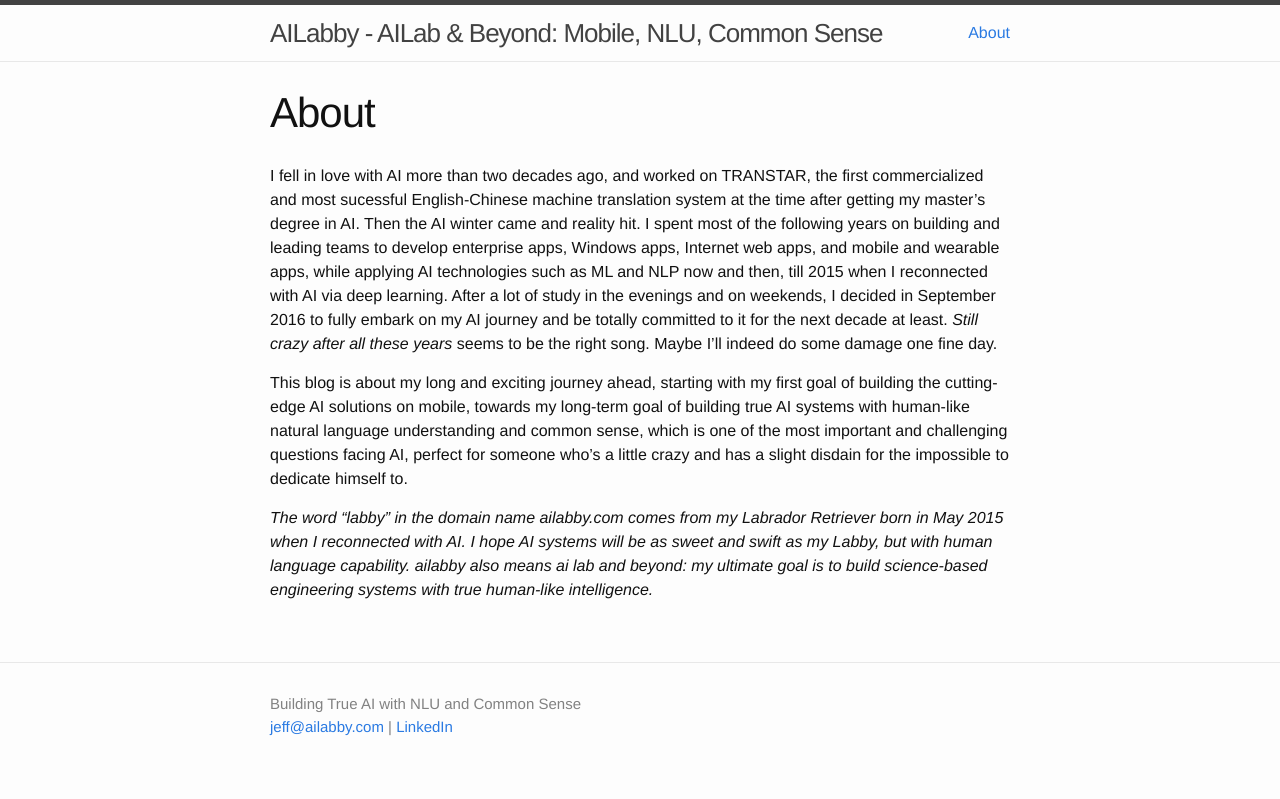
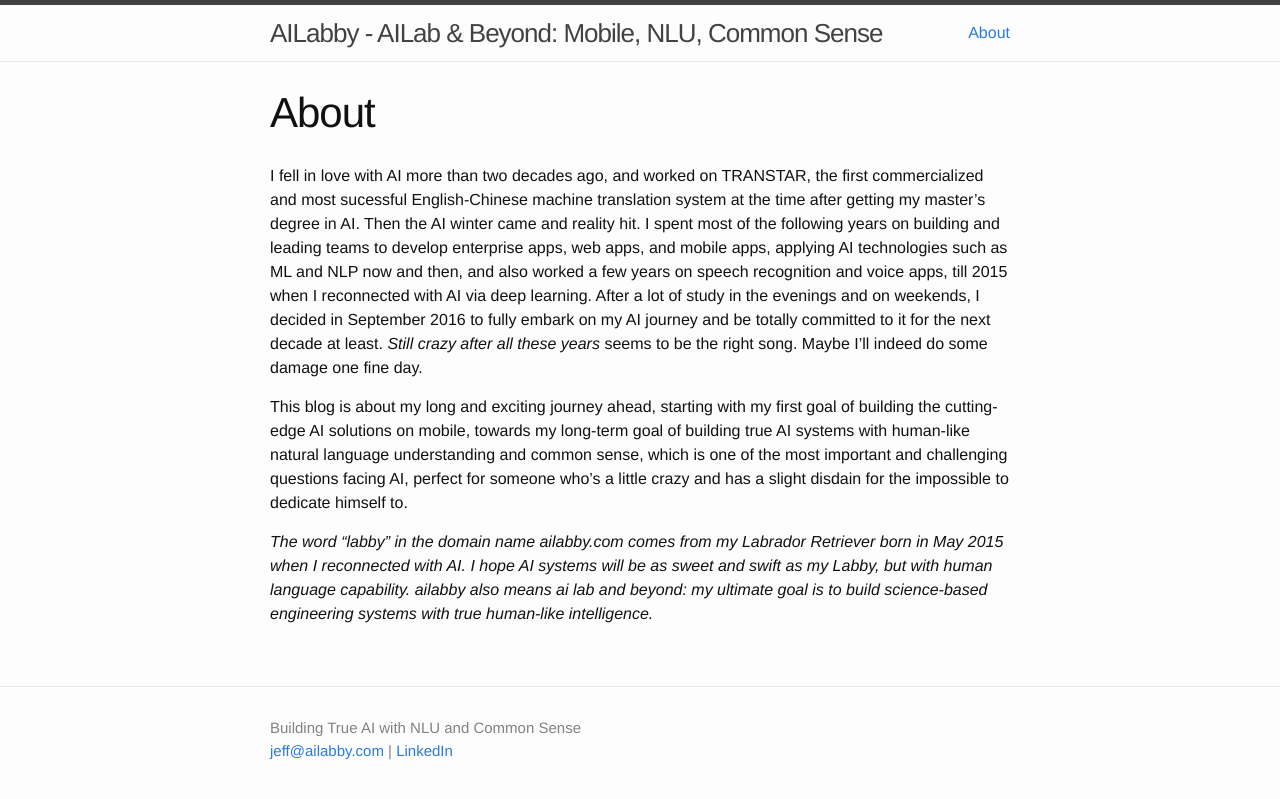
Before and after one commit to jeffxtang/jeffxtang.github.io, a Jekyll site: the page built from about.md, in a window 1280 px wide. Shown: the top 799 px of the page. Built offline with Jekyll 4.4.1, drawn with Linux system fonts in a browser that asks for light colours.

Commit message:
updated about

```diff
--- a/about.md
+++ b/about.md
@@ -5,7 +5,7 @@ comments: false
 permalink: /about/
 ---
 
-I fell in love with AI more than two decades ago, and worked on TRANSTAR, the first commercialized and most sucessful English-Chinese machine translation system at the time after getting my master's degree in AI. Then the AI winter came and reality hit. I spent most of the following years on building and leading teams to develop enterprise apps, Windows apps, Internet web apps, and mobile and wearable apps, while applying AI technologies such as ML and NLP now and then, till 2015 when I reconnected with AI via deep learning. After a lot of study in the evenings and on weekends, I decided in September 2016 to fully embark on my AI journey and be totally committed to it for the next decade at least. *Still crazy after all these years* seems to be the right song. Maybe I'll indeed do some damage one fine day.
+I fell in love with AI more than two decades ago, and worked on TRANSTAR, the first commercialized and most sucessful English-Chinese machine translation system at the time after getting my master's degree in AI. Then the AI winter came and reality hit. I spent most of the following years on building and leading teams to develop enterprise apps, web apps, and mobile apps, applying AI technologies such as ML and NLP now and then, and also worked a few years on speech recognition and voice apps, till 2015 when I reconnected with AI via deep learning. After a lot of study in the evenings and on weekends, I decided in September 2016 to fully embark on my AI journey and be totally committed to it for the next decade at least. *Still crazy after all these years* seems to be the right song. Maybe I'll indeed do some damage one fine day.
 
 This blog is about my long and exciting journey ahead, starting with my first goal of building the cutting-edge AI solutions on mobile, towards my long-term goal of building true AI systems with human-like natural language understanding and common sense, which is one of the most important and challenging questions facing AI, perfect for someone who's a little crazy and has a slight disdain for the impossible to dedicate himself to.
 
```
